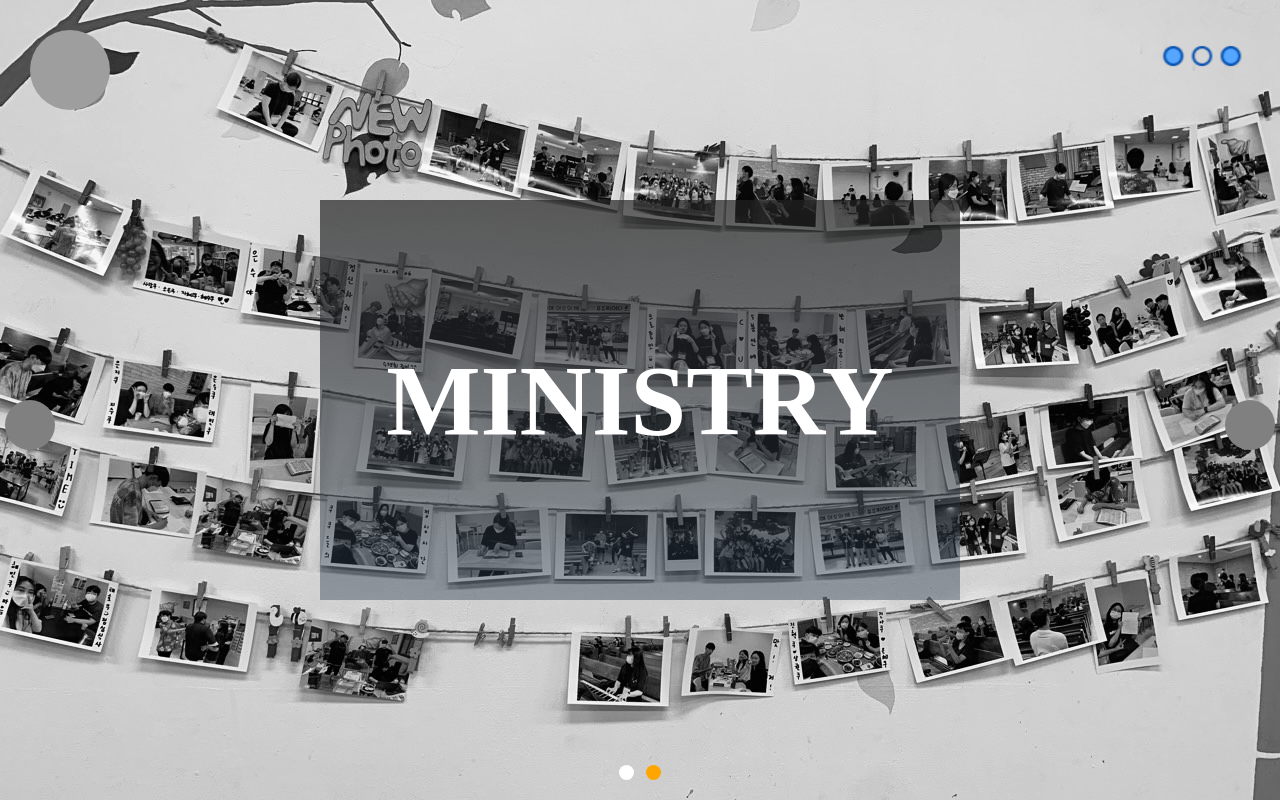
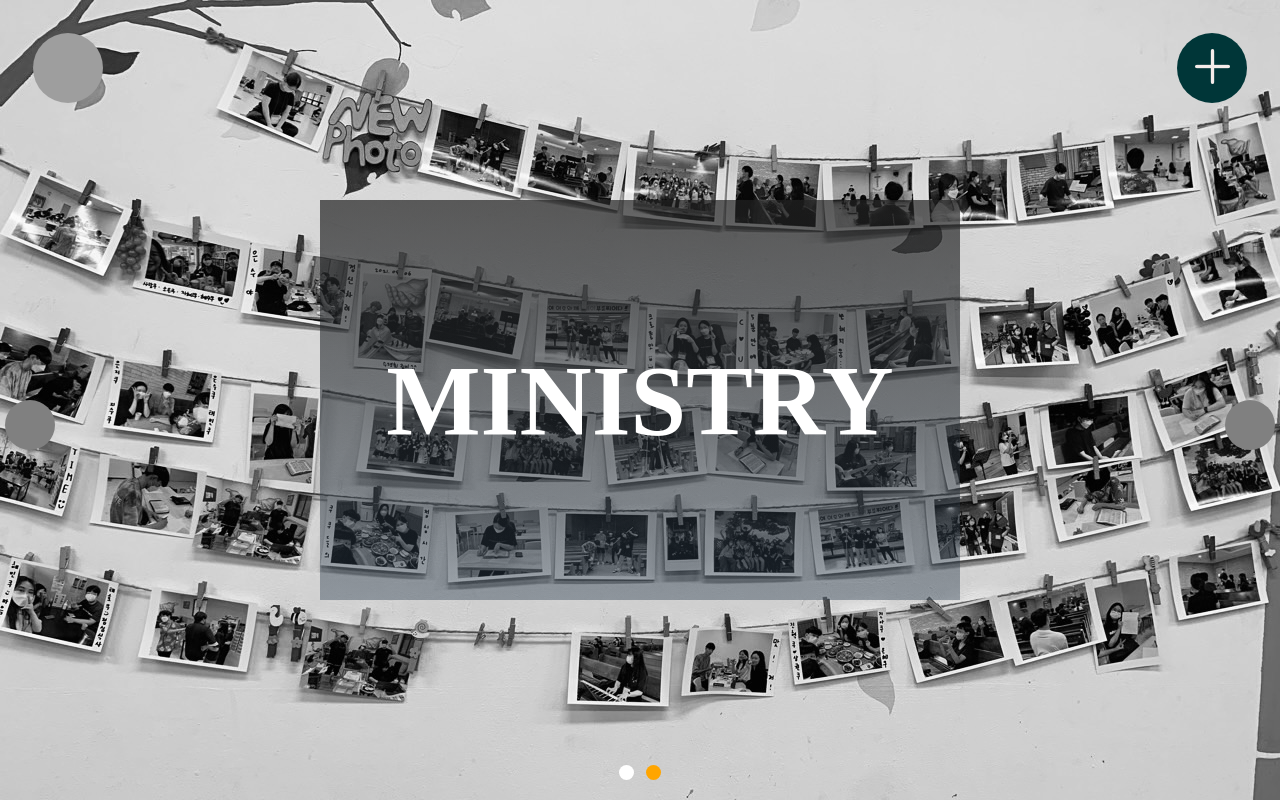
Before and after one commit to jangmoonwon/h2alingbblus2-web, a React (Create React App) app: page /main/ in a window 1280 px wide. Built offline with nearby package versions, Linux system fonts and the light colour scheme; grey boxes are pictures that could not be loaded; a web font is replaced by a local one.

Commit message:
헤더 사이드바 아이콘 변경, 사이드바 스타일 변경

```diff
--- a/src/components/Header/index.tsx
+++ b/src/components/Header/index.tsx
@@ -1,31 +1,31 @@
 import React, { useState } from "react";
 import { Link } from "react-router-dom";
-import { Container, MainLogo, SideLogo, SideTabBtn, Content } from "./styles";
+import {
+  Container,
+  MainLogo,
+  SideBarLogo,
+  SideBarBtn,
+  Content,
+} from "./styles";
 import paths from "../../routes/paths.json";
 import SideBar from "../SideBar";
 
- function Header() {
+function Header() {
   const [sideBarOpen, setSideBarOpen] = useState(false);
-  const OpenSideBar = () => setSideBarOpen(!sideBarOpen);
+  const ClickSideBar = () => setSideBarOpen(!sideBarOpen);
 
   return (
     <Container>
-      <Content >
+      <Content>
         <Link to={paths.main}>
-          <MainLogo src="/images/mainLogo.jpg" />
+          <MainLogo src="/images/mainLogo.jpg" alt="mainLogo" />
         </Link>
       </Content>
       <Content>
-        {sideBarOpen && <SideBar active/>}
-        <SideTabBtn onClick={OpenSideBar}>
-          <SideLogo
-            src={
-              sideBarOpen === false
-                ? "/images/more.png"
-                : "/images/close.png"
-            }
-          />
-        </SideTabBtn>
+        {sideBarOpen && <SideBar active />}
+        <SideBarBtn onClick={ClickSideBar} isOpen={sideBarOpen}>
+          <SideBarLogo src="/images/plus.png" alt="sideBarMenu" />
+        </SideBarBtn>
       </Content>
     </Container>
   );
--- a/src/components/Header/styles.ts
+++ b/src/components/Header/styles.ts
@@ -1,4 +1,8 @@
-import styled from "styled-components";
+import styled, { css } from "styled-components";
+
+type SideBarBtnProps = {
+  isOpen: boolean;
+};
 
 const Container = styled.div`
   display: flex;
@@ -7,7 +11,6 @@ const Container = styled.div`
   align-items: center;
   width: 100vw;
   height: 130px;
-  /* background-color: pink; */
 `;
 
 const MainWrapper = styled.div`
@@ -20,36 +23,56 @@ const MainWrapper = styled.div`
 const Content = styled.div`
   justify-content: center;
   align-items: center;
-  /* background-color: yellow; */
   padding: 30px;
 `;
 
-const SideTabBtn = styled.button`
+const SideBarBtn = styled.button<SideBarBtnProps>`
   position: absolute;
   z-index: 99999;
-  top: 30px;
-  right: 30px;
-  background-color: transparent;
+  top: 33px;
+  right: 33px;
+  width: 70px;
+  height: 70px;
+  background-color: #003638;
   border-color: transparent;
+  border-radius: 50%;
   cursor: pointer;
+  &:hover {
+    background-color: #005659;
+  }
+  &:active {
+    background: #002526;
+  }
+  transition: 0.125s all ease-in;
+  ${(props) => {
+    if (props.isOpen === true) {
+      return css`
+        background: #962D2D;
+        &:hover {
+          background: #ba3a3a;
+        }
+        &:active {
+          background: #6e2222;
+        }
+        transform: rotate(45deg);
+      `;
+    }
+  }};
 `;
 
 const MainLogo = styled.img`
   position: absolute;
   z-index: 99999;
-  top: 30px;
-  left: 30px;
-  width: 80px;
-  height: 80px;
+  top: 33px;
+  left: 33px;
+  width: 70px;
+  height: 70px;
   border-radius: 50%;
 `;
 
-const SideLogo = styled.img`
-  position: relative;
-  bottom: 17px;
-  width: 80px;
-  height: 80px;
-  /* background-color: green; */
+const SideBarLogo = styled.img`
+  width: 35px;
+  height: 35px;
 `;
 
-export { Container, Content, MainLogo, SideLogo, SideTabBtn, MainWrapper };
+export { Container, Content, MainLogo, SideBarLogo, SideBarBtn, MainWrapper };
--- a/src/components/SideBar/styles.ts
+++ b/src/components/SideBar/styles.ts
@@ -14,19 +14,20 @@ const Container = styled.div`
   bottom: 0;
   left: 0;
   z-index: 100;
-  background-color: rgba(34, 34, 34, 0.6);
+  background-color: rgba(34, 34, 34, 0.7);
 `;
 
 const SideBarLayout = styled.div<SideBarLayoutProps>`
   justify-content: center;
   align-items: center;
-  width: 30vw;
-  height: 100vh;
-  position: fixed;
-  top: 0;
-  right: 0;
+  width: 27vw;
+  height: 93vh;
+  position: absolute;
+  top: 20px;
+  right: 20px;
   z-index: 100;
   background-color: #f5ebe9;
+  border-radius: 17px;
   ${(props) => {
     if (props.active) {
       return css`
@@ -39,16 +40,16 @@ const SideBarLayout = styled.div<SideBarLayoutProps>`
 const TextWrapper = styled.div`
   display: flex;
   flex-direction: column;
-  margin: 20vh 0 27vh 0;
+  margin: 17vh 0 23vh 0;
   gap: 50px;
-  width: 30vw;
+  width: 27vw;
   height: 40vh;
 `;
 
 const TextLink = styled(Link)`
   text-align: center;
-  font-size: 55px;
-  font-weight: 800;
+  font-size: 50px;
+  /* font-weight: 800; */
   text-decoration: none;
   color: #003638;
   &:hover {
@@ -61,16 +62,18 @@ const SnsWrapper = styled.div`
   align-items: center;
   justify-content: space-around;
   margin: auto;
-  width: 28vw;
+  width: 25vw;
   height: 10vh;
+  background-color: #d4c3c3;
+  border-radius: 8px;
 `;
 
 const SnsLink = styled.a`
 `;
 
 const SnsLinkLogo = styled.img`
-  width: 40px;
-  height: 40px;
+  width: 37px;
+  height: 37px;
 `;
 
 const SideBarEffect = keyframes`
```
Also changed, not shown: public/images/add.png (added), public/images/plus.png (added).
